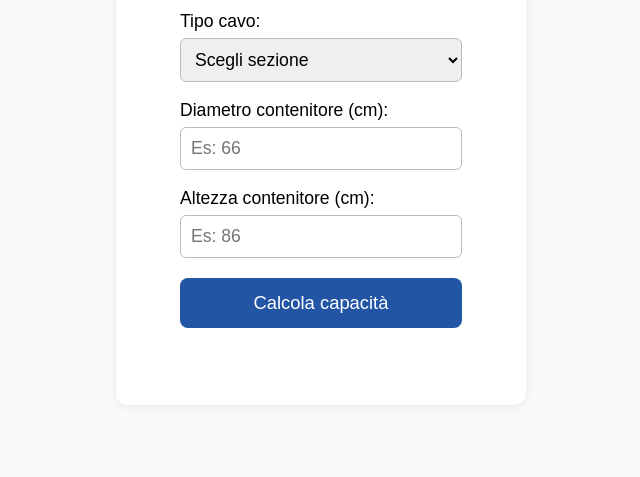
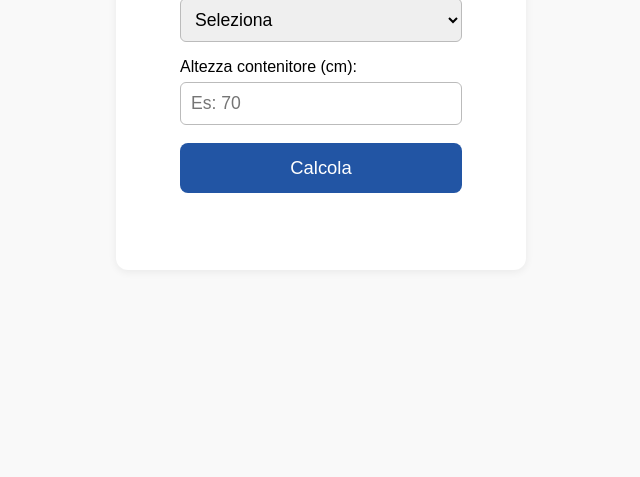
Before and after one commit to Cthv9/CM-Cables, a plain HTML site: page index.html in a window 1280 px wide. Shown: the part 346-823 px from the top of the page, without its empty margins (319-959 px from the left). After the commit the page ends 800 px from the top, so only its background shows below. Drawn offline with Linux system fonts and the light colour scheme.

Commit message:
Update index.html

```diff
--- a/index.html
+++ b/index.html
@@ -3,197 +3,151 @@
 <head>
   <meta charset="UTF-8">
   <meta name="viewport" content="width=device-width, initial-scale=1">
-  <title>Calcolatore Capacità Cavo CM</title>
+  <title>Calcolatore reale capacità cavo</title>
   <link rel="manifest" href="manifest.json">
   <link rel="icon" sizes="192x192" href="icon-192.png">
   <link rel="icon" sizes="512x512" href="icon-512.png">
   <meta name="theme-color" content="#2255a4">
   <style>
-    * { box-sizing: border-box; }
-    body { font-family: Arial, sans-serif; padding: 5vw; background: #f9f9f9; }
-    .container { background: white; padding: 6vw 5vw; border-radius: 12px; box-shadow: 0 2px 8px #0001; max-width: 98vw; width: 410px; margin: 0 auto; }
-    h2 { margin-top: 0; font-size: 2em; }
-    label { display: block; margin: 16px 0 6px; font-size: 1.1em; }
-    select, input { width: 100%; padding: 10px; border-radius: 6px; border: 1px solid #bbb; font-size: 1.1em; margin-bottom: 2px; }
-    button, .lang-btn { margin-top: 18px; width: 100%; padding: 14px 0; border: none; border-radius: 8px; background: #2255a4; color: white; font-size: 1.15em; cursor: pointer; transition: background 0.2s; }
-    button:active, .lang-btn:active { background: #184077; }
-    .lang-btn { width: 48%; margin: 0 1% 20px 0; background: #eee; color: #333; border: 1px solid #bbb; font-size: 1.1em; }
-    .lang-btn.selected { background: #2255a4; color: #fff; border: none; }
-    .btn-row { display: flex; gap: 4%; }
-    .result { margin-top: 24px; padding: 14px; background: #eef6fa; border-radius: 8px; border-left: 4px solid #2295d1; font-size: 1.15em; }
-    #install-btn { display: none; background: #2295d1; font-size: 1em; margin-top: 18px; width: 100%; border-radius: 8px; padding: 12px 0; }
-    @media (max-width: 600px) {
-      .container { padding: 4vw 2vw; width: 100%; max-width: 100vw; }
-      h2 { font-size: 1.3em; }
-      button, .lang-btn, #install-btn { font-size: 1em; padding: 12px 0; }
-      label, .result { font-size: 1em; }
-      select, input { font-size: 1em; padding: 9px; }
-    }
+    *{box-sizing:border-box;}
+    body{font-family:Arial,sans-serif;padding:5vw;background:#f9f9f9;}
+    .container{background:white;padding:6vw 5vw;border-radius:12px;box-shadow:0 2px 8px #0001;max-width:410px;margin:0 auto;}
+    h2{margin-top:0;font-size:2em;}
+    label{display:block;margin:16px 0 6px;}
+    select,input{width:100%;padding:10px;border-radius:6px;border:1px solid #bbb;font-size:1.1em;}
+    button,.lang-btn{margin-top:18px;width:100%;padding:14px 0;border:none;border-radius:8px;background:#2255a4;color:white;font-size:1.15em;cursor:pointer;transition:background 0.2s;}
+    button:active,.lang-btn:active{background:#184077;}
+    .lang-btn{width:48%;margin:0 1% 20px 0;background:#eee;color:#333;border:1px solid #bbb;font-size:1.1em;}
+    .lang-btn.selected{background:#2255a4;color:#fff;border:none;}
+    .btn-row{display:flex;gap:4%;}
+    .result{margin-top:24px;padding:14px;background:#eef6fa;border-radius:8px;border-left:4px solid #2295d1;font-size:1.15em;}
+    #install-btn{display:none;background:#2295d1;font-size:1em;margin-top:18px;width:100%;border-radius:8px;padding:12px 0;}
+    @media (max-width:600px){.container{padding:4vw 2vw;width:100%;max-width:100vw;}h2{font-size:1.3em;}button,.lang-btn,#install-btn{font-size:1em;padding:12px 0;}label,.result{font-size:1em;}select,input{font-size:1em;padding:9px;}}
   </style>
 </head>
 <body>
   <div class="container">
     <div class="btn-row">
-      <button type="button" class="lang-btn selected" id="btn-it">🇮🇹</button>
-      <button type="button" class="lang-btn" id="btn-en">🇬🇧</button>
+      <button type="button" class="lang-btn selected" id="btn-it">🇮🇹 Italiano</button>
+      <button type="button" class="lang-btn" id="btn-en">🇬🇧 English</button>
     </div>
-    <h2 id="title">Calcolatore Capacità Contenitore Cavo</h2>
-    <form id="calcForm">
-      <label id="lbl-cable" for="cableType">Tipo cavo:</label>
+    <h2 id="title">Calcolatore reale capacità cavo</h2>
+    <form id="realForm">
+      <label for="cableType" id="lbl-cable">Tipo cavo:</label>
       <select id="cableType" required>
-        <option value="">Scegli sezione</option>
-        <option value="2/3">2 AWG / 3 fili</option>
-        <option value="2/4">2 AWG / 4 fili</option>
+        <option value="">Seleziona</option>
+        <option value="2/3">2 AWG / 3 fili (diam 60 cm)</option>
+        <option value="2/4">2 AWG / 4 fili (diam 66 cm)</option>
       </select>
-      <label id="lbl-diam" for="diameter">Diametro contenitore (cm):</label>
-      <input type="number" id="diameter" min="10" required placeholder="Es: 66">
-      <label id="lbl-height" for="height">Altezza contenitore (cm):</label>
-      <input type="number" id="height" min="10" required placeholder="Es: 86">
-      <button type="submit" id="submitBtn">Calcola capacità</button>
+      <label for="height" id="lbl-height">Altezza contenitore (<span id="unit">cm</span>):</label>
+      <input type="number" id="height" min="10" required placeholder="Es: 70">
+      <button type="submit" id="submitBtn">Calcola</button>
     </form>
     <div id="result" class="result" style="display:none;"></div>
     <button id="install-btn" style="display:none;">Installa App</button>
   </div>
   <script>
-    // Dati reali di riferimento (metrico, cm e metri)
-    const reference = {
-      "2/3": {
-        diam: 66, h: 86, len: 36, // contenitore 85480
-        custom: [
-          {diam: 60, h: 56, len: 23},
-          {diam: 60, h: 66, len: 30},
-          {diam: 60, h: 76, len: 36}
-        ]
-      },
-      "2/4": {
-        diam: 66, h: 86, len: 30, // contenitore 85480
-        custom: [
-          {diam: 66, h: 60, len: 23},
-          {diam: 66, h: 71, len: 30},
-          {diam: 66, h: 81, len: 36}
-        ]
-      }
+    // Dati reali forniti dal produttore
+    const db = {
+      '2/3': [
+        {h:56, len:23},
+        {h:66, len:30},
+        {h:76, len:36}
+      ],
+      '2/4': [
+        {h:60, len:23},
+        {h:71, len:30},
+        {h:81, len:36}
+      ]
     };
 
-    // Conversioni
-    function cmToInches(cm) { return cm / 2.54; }
-    function cmToFeet(cm) { return cm / 30.48; }
-    function feetToCm(ft) { return ft * 30.48; }
-    function inchesToCm(inch) { return inch * 2.54; }
-    function round2(x) { return Math.round(x * 100) / 100; }
-
-    // Traduzioni
+    // Testi multilingua
     const texts = {
       it: {
-        title: "Calcolatore Capacità Contenitore Cavo",
+        title: "Calcolatore reale capacità cavo",
         cable: "Tipo cavo:",
-        options: ["Scegli sezione", "2 AWG / 3 fili", "2 AWG / 4 fili"],
-        diam: "Diametro contenitore (cm):",
-        height: "Altezza contenitore (cm):",
-        diam_in: "Diametro contenitore (in):",
-        height_in: "Altezza contenitore (in):",
-        diam_ft: "Diametro contenitore (ft):",
-        height_ft: "Altezza contenitore (ft):",
-        btn: "Calcola capacità",
-        result: "La capacità stimata del contenitore è:",
-        unit: "metri",
-        legend: "Stima sulla base dei dati forniti dal produttore (Glendinning).",
-        noinput: "Inserisci tutti i dati richiesti.",
+        options: ["Seleziona", "2 AWG / 3 fili (diam 60 cm)", "2 AWG / 4 fili (diam 66 cm)"],
+        height: "Altezza contenitore (<span id='unit'>cm</span>):",
+        btn: "Calcola",
+        result: "Puoi raccogliere circa <b>{X} metri</b> di cavo ({C})",
+        legend: "Dati reali del produttore, interpolazione lineare su altezza.",
+        noinput: "Seleziona tipo e inserisci l'altezza.",
         install: "Installa App"
       },
       en: {
-        title: "Cable Container Capacity Calculator",
+        title: "Real cable capacity calculator",
         cable: "Cable type:",
-        options: ["Select type", "2 AWG / 3 wires", "2 AWG / 4 wires"],
-        diam: "Container diameter (in):",
-        height: "Container height (in):",
-        diam_in: "Container diameter (in):",
-        height_in: "Container height (in):",
-        diam_ft: "Container diameter (ft):",
-        height_ft: "Container height (ft):",
-        btn: "Calculate capacity",
-        result: "The estimated cable capacity is:",
-        unit: "meters",
-        legend: "Estimate based on manufacturer reference data (Glendinning).",
-        noinput: "Please enter all required values.",
+        options: ["Select", "2 AWG / 3 wires (60 cm diam)", "2 AWG / 4 wires (66 cm diam)"],
+        height: "Container height (<span id='unit'>cm</span>):",
+        btn: "Calculate",
+        result: "You can fit about <b>{X} meters</b> of cable ({C})",
+        legend: "Real manufacturer data, linear interpolation on height.",
+        noinput: "Select cable type and enter height.",
         install: "Install App"
       }
     };
-
     let currentLang = 'it';
-    let system = 'metric'; // metric or imperial
-
     function setLang(lang) {
       currentLang = lang;
-      system = (lang === 'it') ? 'metric' : 'imperial';
-
       const t = texts[lang];
       document.getElementById('title').textContent = t.title;
       document.getElementById('lbl-cable').textContent = t.cable;
+      document.getElementById('lbl-height').innerHTML = t.height;
       document.getElementById('submitBtn').textContent = t.btn;
       document.getElementById('install-btn').textContent = t.install;
-
       const opts = document.getElementById('cableType').options;
       opts[0].text = t.options[0];
       opts[1].text = t.options[1];
       opts[2].text = t.options[2];
-
-      if(system === 'metric') {
-        document.getElementById('lbl-diam').textContent = t.diam;
-        document.getElementById('lbl-height').textContent = t.height;
-        document.getElementById('diameter').placeholder = "Es: 66";
-        document.getElementById('height').placeholder = "Es: 86";
-      } else {
-        document.getElementById('lbl-diam').textContent = t.diam_in;
-        document.getElementById('lbl-height').textContent = t.height_in;
-        document.getElementById('diameter').placeholder = "e.g. 26";
-        document.getElementById('height').placeholder = "e.g. 34";
-      }
-      document.getElementById('diameter').value = '';
+      document.getElementById('height').placeholder = lang === 'it' ? 'Es: 70' : 'e.g. 70';
       document.getElementById('height').value = '';
       document.getElementById('result').style.display = "none";
+      document.querySelectorAll('.lang-btn').forEach(b => b.classList.remove('selected'));
+      document.getElementById(lang === 'it' ? 'btn-it' : 'btn-en').classList.add('selected');
+    }
+    document.getElementById('btn-it').onclick = () => setLang('it');
+    document.getElementById('btn-en').onclick = () => setLang('en');
+    setLang('it'); // default
+
+    // Interpolazione lineare su altezza (dati reali)
+    function interpolate(data, h) {
+      data = data.sort((a, b) => a.h - b.h);
+      if (h <= data[0].h) return data[0].len * h / data[0].h;
+      if (h >= data[data.length-1].h) return data[data.length-1].len * h / data[data.length-1].h;
+      for (let i = 1; i < data.length; i++) {
+        if (h <= data[i].h) {
+          let x0 = data[i-1].h, y0 = data[i-1].len;
+          let x1 = data[i].h, y1 = data[i].len;
+          return y0 + (y1 - y0) * (h - x0) / (x1 - x0);
+        }
+      }
     }
 
-    document.getElementById('btn-it').onclick = () => setLang('it');
-    document.getElementById('btn-en').onclick = () => setLang('en');
-
-    setLang('it'); // default
-
-    // Calcolo proporzionale (volume cilindro e valore reale dal dato produttore)
-    document.getElementById('calcForm').addEventListener('submit', function(e){
+    document.getElementById('realForm').onsubmit = function(e) {
       e.preventDefault();
-      const type = document.getElementById('cableType').value;
-      let diam = parseFloat(document.getElementById('diameter').value);
-      let h = parseFloat(document.getElementById('height').value);
+      const tipo = document.getElementById('cableType').value;
+      const h = parseFloat(document.getElementById('height').value);
+      const res = document.getElementById('result');
       const t = texts[currentLang];
-
-      if(!type || !diam || !h) {
-        document.getElementById('result').innerHTML = t.noinput;
-        document.getElementById('result').style.display = "block";
+      if (!tipo || isNaN(h)) {
+        res.style.display = "block";
+        res.innerHTML = t.noinput;
         return;
       }
+      let data = db[tipo];
+      if (!data) {
+        res.style.display = "block";
+        res.innerHTML = "Diametro non supportato.";
+        return;
+      }
+      let len = interpolate(data, h);
+      let descr = document.querySelector('#cableType option:checked').textContent;
+      res.style.display = "block";
+      res.innerHTML = t.result.replace('{X}', len.toFixed(1)).replace('{C}', descr)
+        + "<br><span style='font-size:0.96em;'>" + t.legend + "</span>";
+    };
 
-      // Conversione in cm per il calcolo (se necessario)
-      if(system === 'imperial') {
-        // dato in inch
-        diam = inchesToCm(diam);
-        h = inchesToCm(h);
-      }
-
-      // Volume cilindro (non usato come volume assoluto, ma per proporzione)
-      // Calcolo: capacità = lunghezza_cavo_riferimento * (volume_contenitore_utente / volume_contenitore_rif)
-      const ref = reference[type];
-      const v_user = Math.PI * Math.pow(diam/2,2) * h;
-      const v_ref = Math.PI * Math.pow(ref.diam/2,2) * ref.h;
-      const len = ref.len * (v_user / v_ref);
-
-      let resultTxt = t.result + ` <b>${round2(len)} ${t.unit}</b>`;
-      resultTxt += `<br><span style="font-size:0.92em;">${t.legend}</span>`;
-      document.getElementById('result').innerHTML = resultTxt;
-      document.getElementById('result').style.display = "block";
-    });
-
-    // ---- PWA Install prompt ----
+    // ---- PWA install prompt ----
     let deferredPrompt;
     window.addEventListener('beforeinstallprompt', (e) => {
       e.preventDefault();
```
